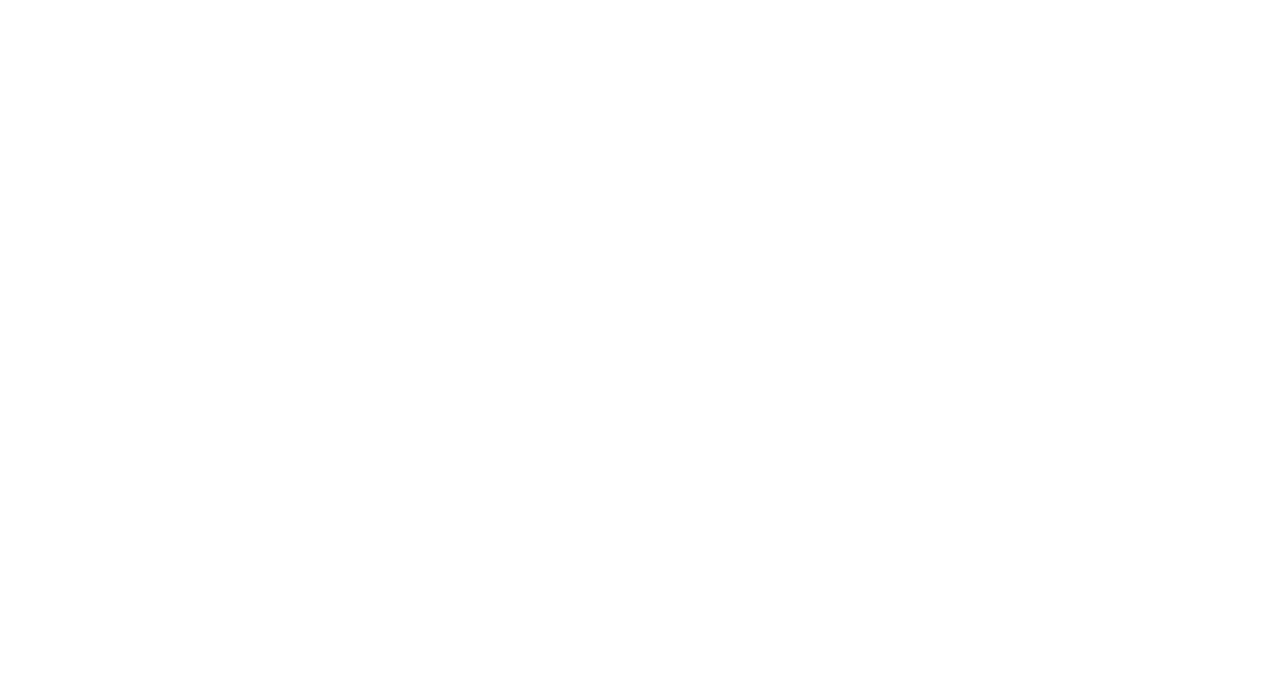
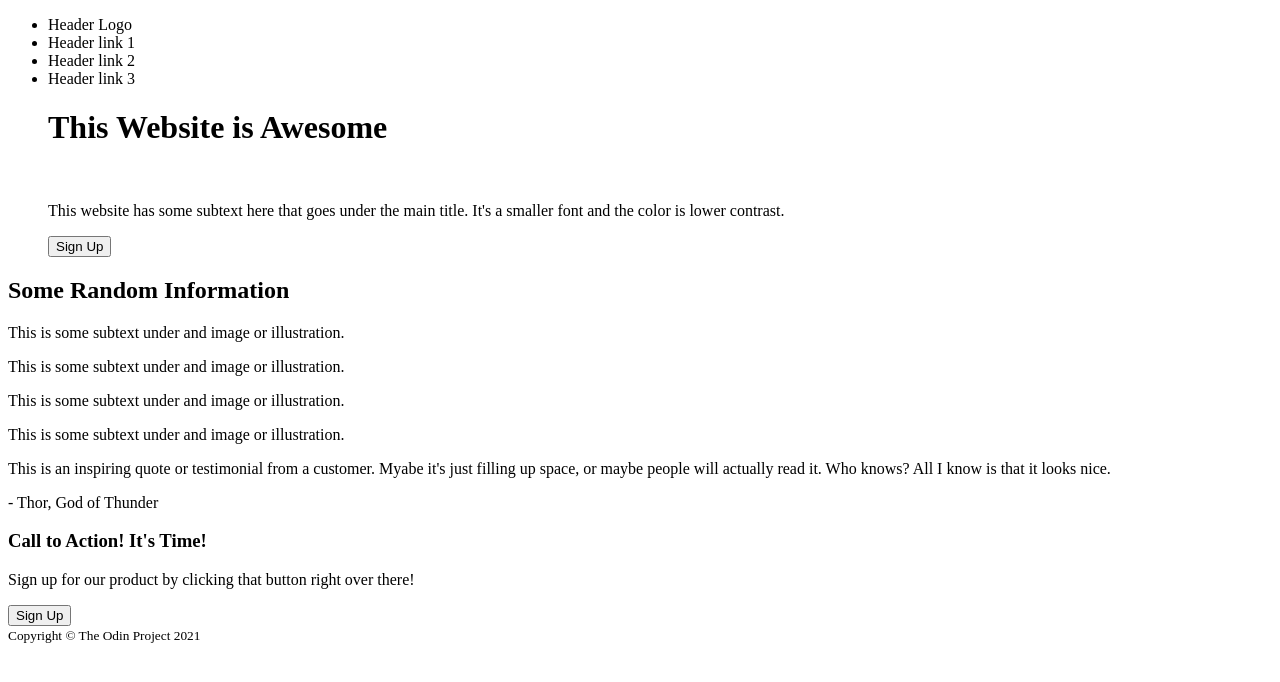
Before and after one commit to WildWill07/TOP_LandingPage, a plain HTML site: page index.html in a window 1280 px wide. Drawn offline with Linux system fonts and the light colour scheme.

Commit message:
Updated index.html with necessary elements for complete layout.

```diff
--- a/index.html
+++ b/index.html
@@ -7,19 +7,42 @@
     </head>
     <body class="mainBody">
         <div class="section01">
+            <ul>
+                <li>Header Logo</li>
+                <li>Header link 1</li>
+                <li>Header link 2</li>
+                <li>Header link 3</li>
 
+                <h1>This Website is Awesome</h1>
+                <img>
+                <p>This website has some subtext here that goes under the main title. It's a smaller font and the color is lower contrast.</p>
+                <button>Sign Up</button>
+            </ul>
         </div>
         <div class="section02">
-
+            <h2>Some Random Information</h2>
+            <div></div>
+            <div></div>
+            <div></div>
+            <div></div>
+            <p>This is some subtext under and image or illustration.</p>
+            <p>This is some subtext under and image or illustration.</p>
+            <p>This is some subtext under and image or illustration.</p>
+            <p>This is some subtext under and image or illustration.</p>
         </div>
         <div class="section03">
-
+            <p>This is an inspiring quote or testimonial from a customer. Myabe it's just filling up space, or maybe people will actually read it. Who knows? All I know is that it looks nice.</p>
+            <p> - Thor, God of Thunder</p>
         </div>
         <div class="section03">
-
+            <div>
+                <h3>Call to Action! It's Time!</h3>
+                <p>Sign up for our product by clicking that button right over there!</p>
+                <button>Sign Up</button>
+            </div>
         </div>
     </body>
     <footer>
-
+        <small>Copyright © The Odin Project 2021</small>
     </footer>
 </html>
```
